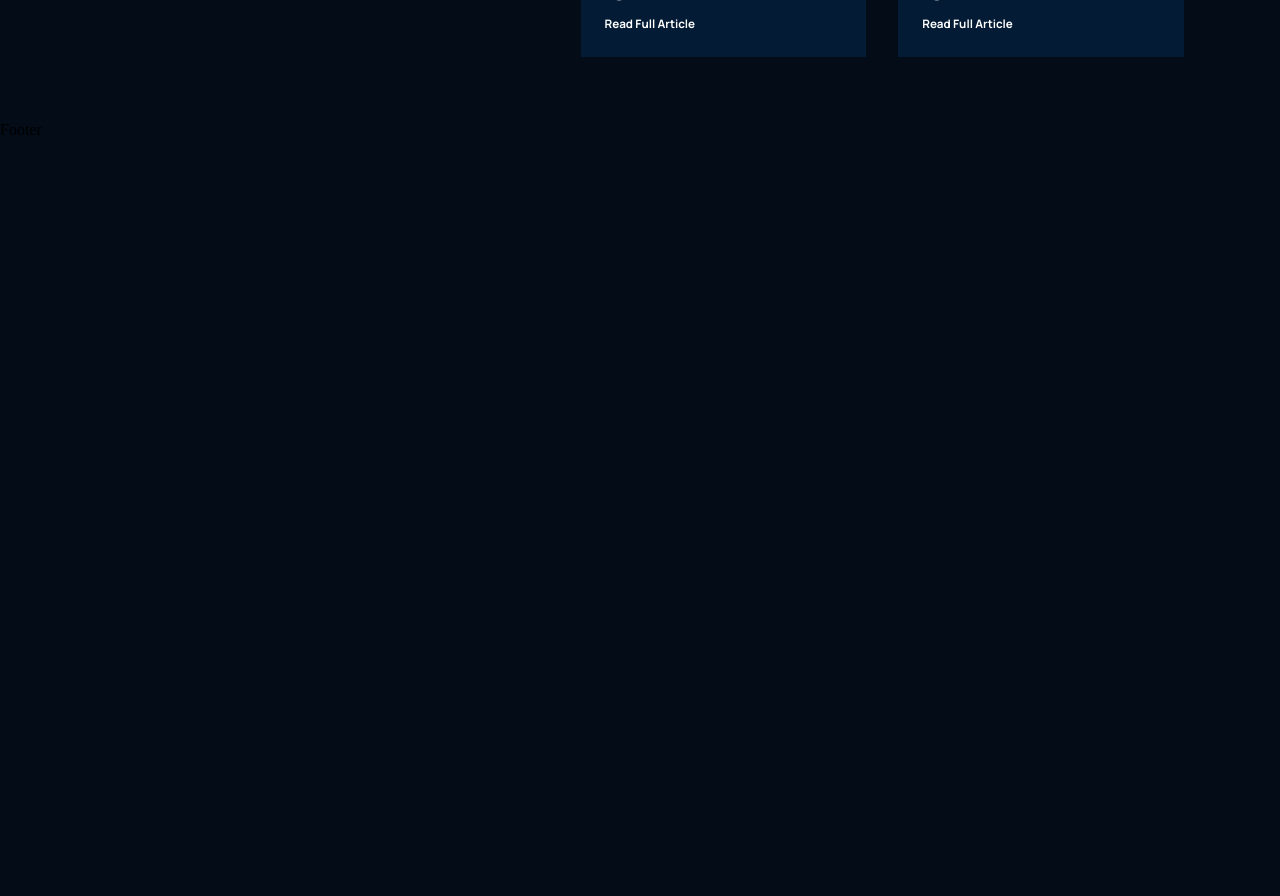
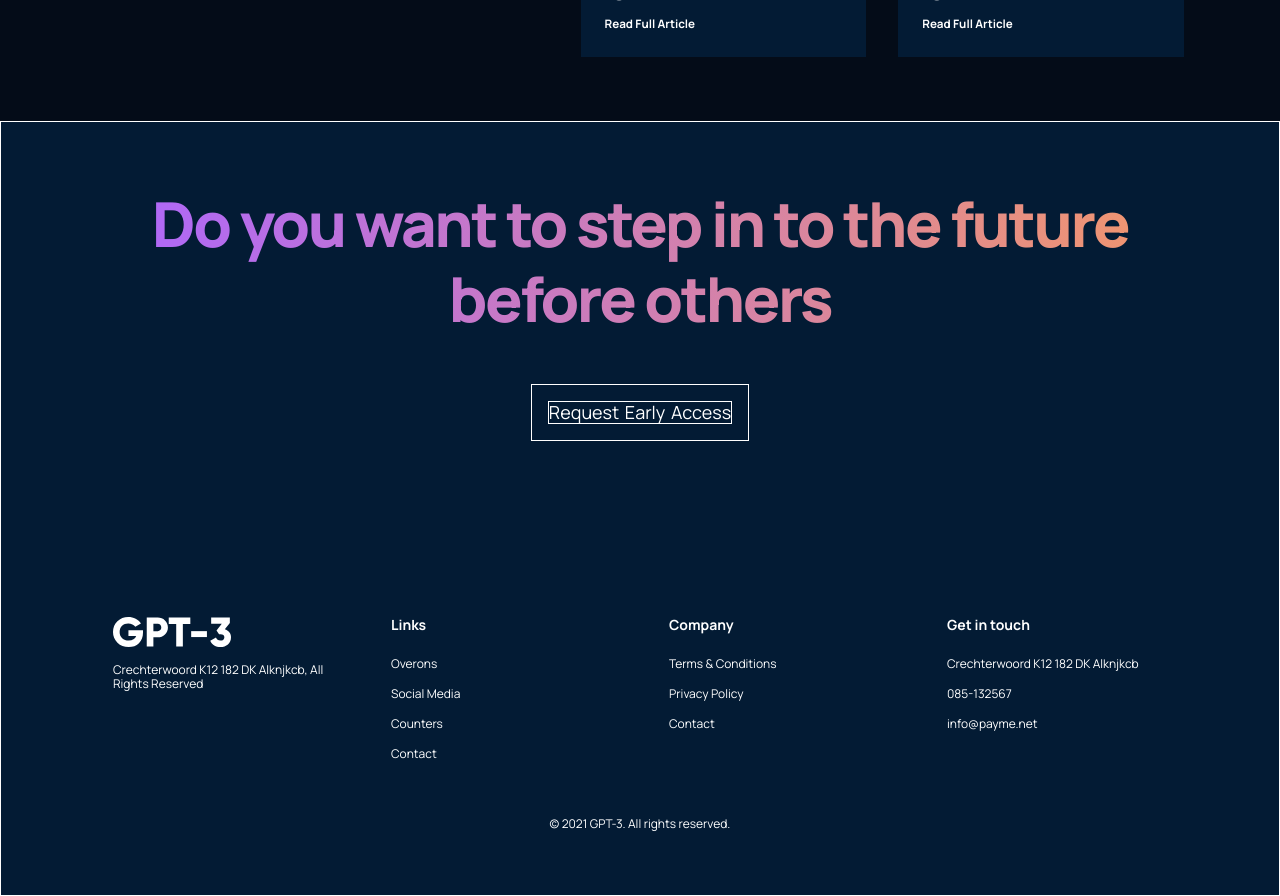
Before and after one commit to LeoJansen/prime, a React (Create React App) app: page / in a window 1280 px wide. Shown: the part 3840-4736 px from the top of the page. Before the commit the page ends 3979 px from the top, so only its background shows below. Built offline with nearby package versions, Linux system fonts and the light colour scheme.

Commit message:
Set Footer

```diff
--- a/src/containers/footer/Footer.jsx
+++ b/src/containers/footer/Footer.jsx
@@ -1,9 +1,48 @@
-import React from 'react'
-import './footer.css'
+import React from "react";
+import gpt3Logo from "../../assets/logo.svg";
+import "./footer.css";
+
 const Footer = () => {
   return (
-    <div>Footer</div>
-  )
-}
+    <div className="gpt3__footer section__padding">
+      <div className="gpt3__footer-heading">
+        <h1 className="gradient__text">
+          Do you want to step in to the future before others
+        </h1>
+      </div>
+      <div className="gpt3__footer-btn">
+        <p>Request Early Access</p>
+      </div>
+      <div className="gpt3__footer-links">
+        <div className="gpt3__footer-links_logo">
+          <img src={gpt3Logo} alt="logo" />
+          <p>Crechterwoord K12 182 DK Alknjkcb, All Rights Reserved</p>
+        </div>
+        <div className="gpt3__footer-links_div">
+          <h4>Links</h4>
+          <p>Overons</p>
+          <p>Social Media</p>
+          <p>Counters</p>
+          <p>Contact</p>
+        </div>
+        <div className="gpt3__footer-links_div">
+          <h4>Company</h4>
+          <p>Terms & Conditions</p>
+          <p>Privacy Policy</p>
+          <p>Contact</p>
+        </div>
+        <div className="gpt3__footer-links_div">
+          <h4>Get in touch</h4>
+          <p>Crechterwoord K12 182 DK Alknjkcb</p>
+          <p>085-132567</p>
+          <p>info@payme.net</p>
+        </div>
+      </div>
+      <div className="gpt3__footer-copyright">
+        <p>© 2021 GPT-3. All rights reserved.</p>
+      </div>
+    </div>
+  );
+};
 
-export default Footer
+export default Footer;
--- a/src/containers/footer/footer.css
+++ b/src/containers/footer/footer.css
@@ -0,0 +1,146 @@
+.gpt3__footer {
+  border: 1px solid white;
+  color: white;
+  display: flex;
+  flex-direction: column;
+  justify-content: center;
+  align-items: center;
+  background: var(--color-footer);
+}
+
+.gpt3__footer-heading {
+  width: 100%;
+  text-align: center;
+  margin-bottom: 3rem;
+}
+
+.gpt3__footer-heading h1 {
+  font-family: var(--font-family);
+  font-weight: 800;
+  font-size: 62px;
+  line-height: 75px;
+  text-align: center;
+  letter-spacing: -0.04em;
+}
+
+.gpt3__footer-btn {
+  display: flex;
+  justify-content: center;
+  align-items: center;
+  padding: 1rem;
+  border: 1px solid #fff;
+  text-align: center;
+  margin-bottom: 10rem;
+  cursor: pointer;
+}
+
+.gpt3__footer-btn p {
+  border: 1px solid #ffffff;
+  box-sizing: border-box;
+  font-family: var(--font-family);
+  font-size: 18px;
+  line-height: 21px;
+  color: #ffffff;
+  word-spacing: 2px;
+}
+
+.gpt3__footer-links {
+  display: flex;
+  justify-content: space-between;
+  align-items: flex-start;
+  flex-wrap: wrap;
+  flex-direction: row;
+  width: 100%;
+  text-align: left;
+}
+
+.gpt3__footer-links div {
+  width: 220px;
+  margin: 1rem;
+}
+
+.gpt3__footer-links_logo {
+  display: flex;
+  flex-direction: column;
+}
+
+.gpt3__footer-links_logo img {
+  width: 118px;
+  height: 30px;
+
+  margin-bottom: 1rem;
+}
+
+.gpt3__footer-links_logo p {
+  font-family: var(--font-family);
+  font-size: 12px;
+  line-height: 14px;
+  color: #ffffff;
+}
+
+.gpt3__footer-links_div {
+  display: flex;
+  justify-content: flex-start;
+  flex-direction: column;
+}
+
+.gpt3__footer-links_div h4 {
+  font-family: var(--font-family);
+  font-size: 14px;
+  line-height: 16px;
+  color: #ffffff;
+  margin-bottom: 1rem;
+}
+
+.gpt3__footer-links_div p {
+  font-family: var(--font-family);
+  font-size: 12px;
+  line-height: 14px;
+  color: #ffffff;
+  margin: 0.5rem 0;
+  cursor: pointer;
+}
+
+.gpt3__footer-copyright {
+  margin-top: 2rem;
+  text-align: center;
+  width: 100%;
+}
+
+.gpt3__footer-copyright p {
+  font-family: var(--font-family);
+  font-size: 12px;
+  line-height: 14px;
+  font-feature-settings: "liga" off;
+  color: #ffffff;
+}
+
+@media screen and (max-width: 850px) {
+  .gpt3__footer-heading h1 {
+    font-size: 44px;
+    line-height: 50px;
+  }
+}
+
+@media screen and (max-width: 550px) {
+  .gpt3__footer-heading h1 {
+    font-size: 34px;
+    line-height: 42px;
+  }
+
+  .gpt3__footer-links div {
+    margin: 1rem 0;
+  }
+
+  .gpt3__footer-btn p {
+    font-size: 14px;
+    line-height: 20px;
+  }
+}
+
+@media screen and (max-width: 400px) {
+  .gpt3__footer-heading h1 {
+    font-size: 27px;
+    line-height: 38px;
+  }
+}
```
